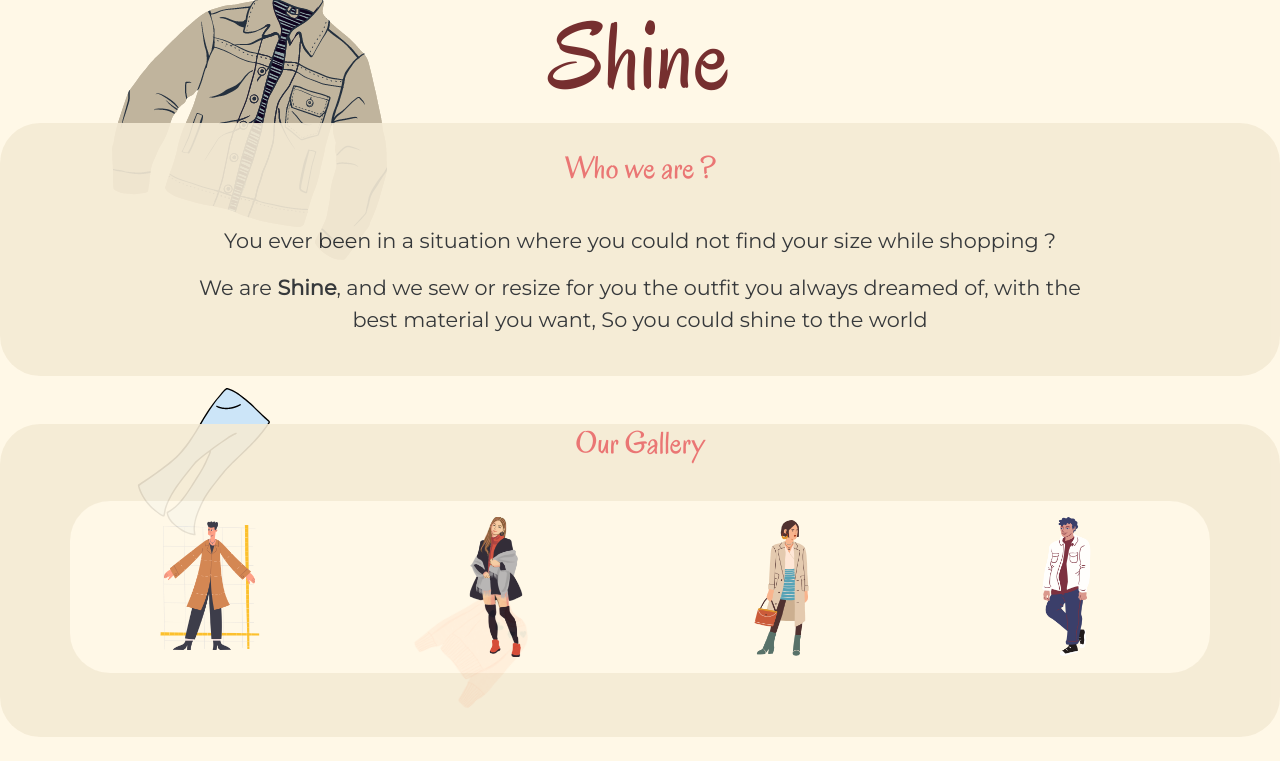
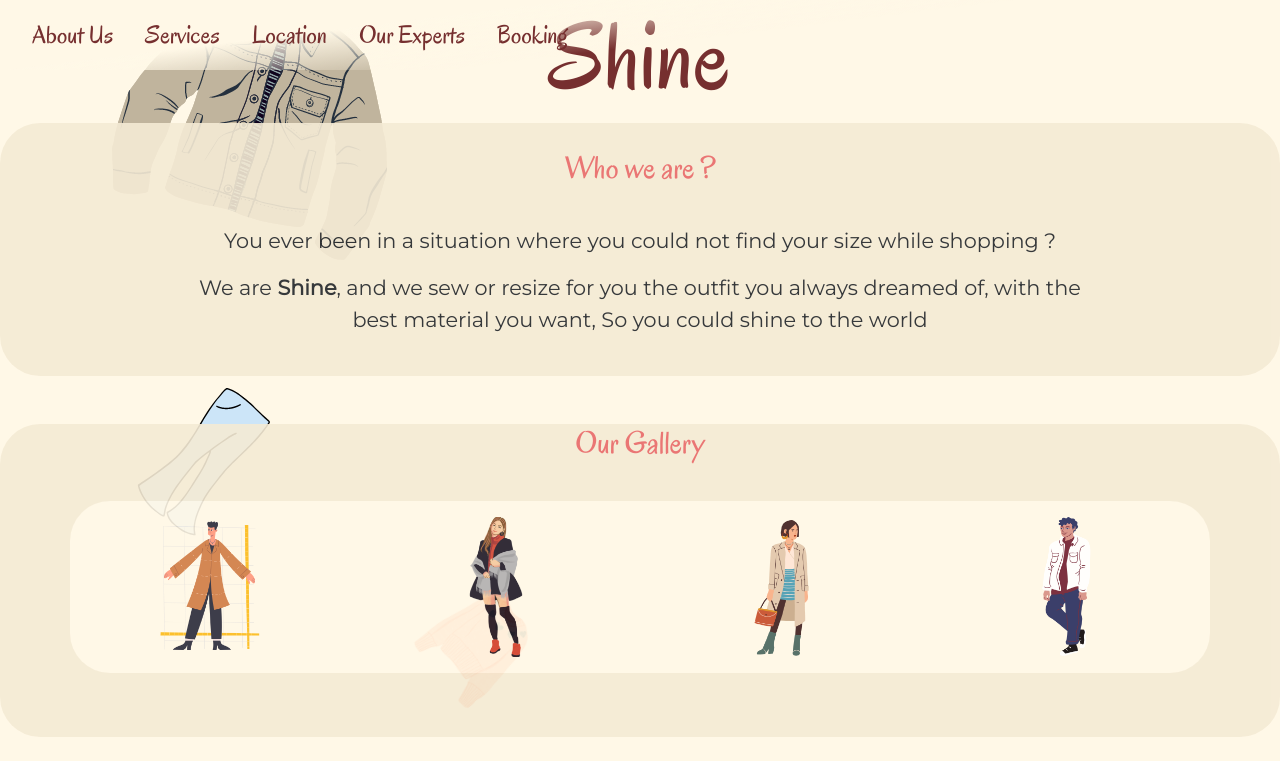
Before and after one commit to Foxmik0007/Shine, an Angular app: page / in a window 1280 px wide. Shown: the top 761 px of the page. Built offline with nearby package versions, Linux system fonts and the light colour scheme.

Commit message:
navbar implementation

```diff
--- a/src/app/app.component.css
+++ b/src/app/app.component.css
@@ -25,3 +25,22 @@ h1 {
 body {
   background-color: #fff8e7;
 }
+
+#navy {
+  position: fixed;
+  background: rgb(235,177,83);
+  background: linear-gradient(173deg,  #FFF8E7 31%, rgba(252,176,69,0) 55%);
+}
+
+a {
+  color: #762F2F;
+  font-family: Oregano;
+  font-size: 1.6em;
+}
+
+a:hover {
+  background: rgb(251,173,63);
+  background: linear-gradient(106deg, rgba(251,173,63,1) 0%, rgba(232,104,104,1) 100%);
+  color: white;
+  border-radius: 15px;
+}
--- a/src/app/app.component.html
+++ b/src/app/app.component.html
@@ -1,28 +1,48 @@
 <body background="assets/images/Background2.png">
-<section>
+<nav class="navbar navbar-expand-sm navbar-dark fixed-top" id="navy">
+  <ul class="nav nav-pills">
+    <li class="nav-item">
+      <a class="nav-link" href="#aboutSection">About Us</a>
+    </li>
+    <li class="nav-item">
+      <a class="nav-link" href="#serviceSection">Services</a>
+    </li>
+    <li class="nav-item">
+      <a class="nav-link" href="#locationSection">Location</a>
+    </li>
+    <li class="nav-item">
+      <a class="nav-link" href="#expertSection">Our Experts</a>
+    </li>
+    <li class="nav-item">
+      <a class="nav-link" href="#bookingSection">Booking</a>
+    </li>
+
+  </ul>
+</nav>
+<section data-bs-spy="scroll" data-bs-target=".navbar" data-bs-offset="50">
   <ng-container>
     <div>
       <h1 style="text-align: center" > Shine </h1>
     </div>
   </ng-container>
 
-  <div class="section">
+  <div class="section" id="aboutSection">
     <app-about></app-about>
   </div>
 
-  <div class="section">
+  <div class="section" id="serviceSection">
     <app-services></app-services>
   </div>
 
-  <div class="section">
+  <div class="section" id="locationSection">
     <app-location></app-location>
   </div>
 
-  <div class="section">
+  <div class="section" id="expertSection">
     <app-experts></app-experts>
   </div>
 
-  <div class="section">
+  <div class="section" id="bookingSection">
     <app-booking></app-booking>
   </div>
 
```
